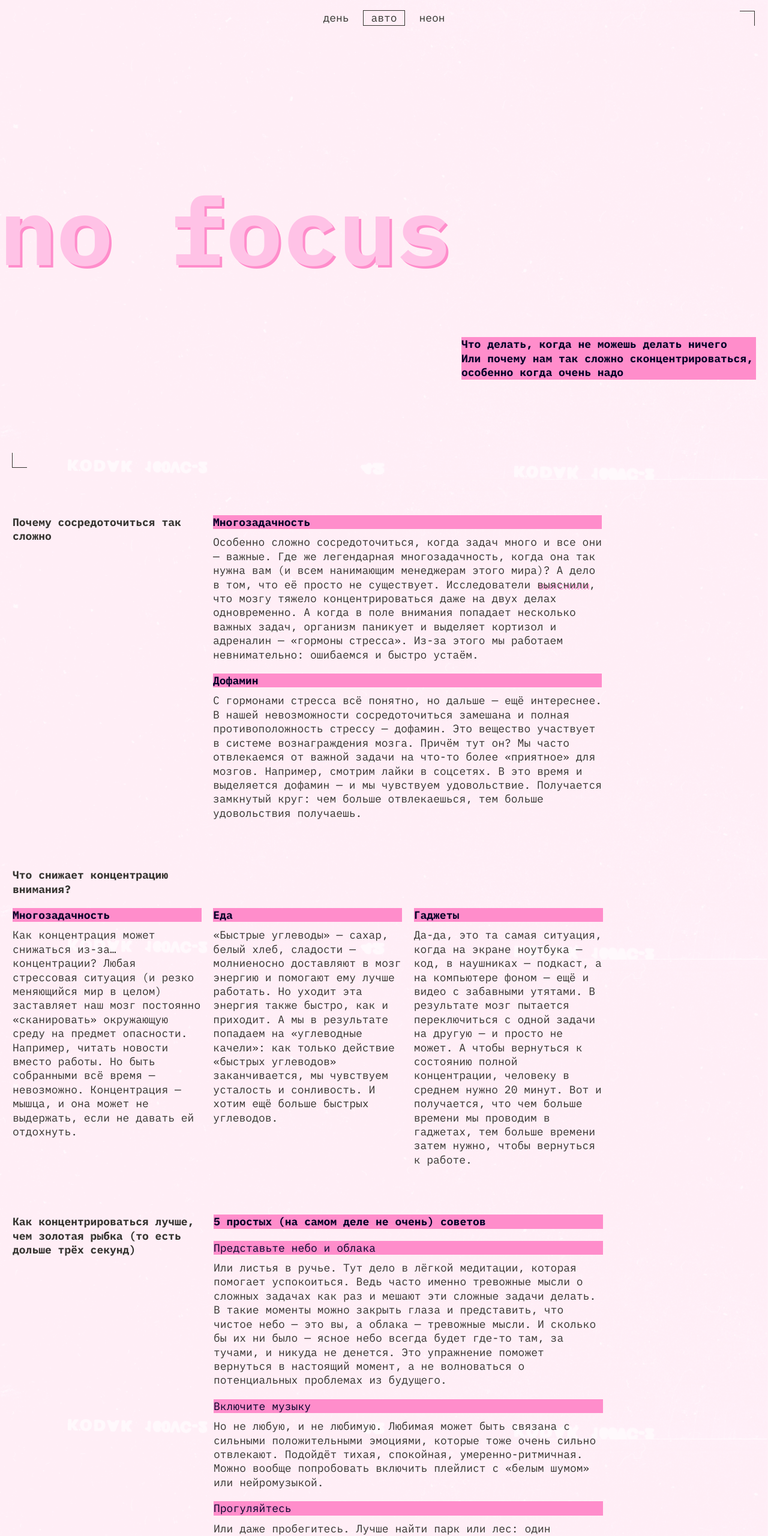
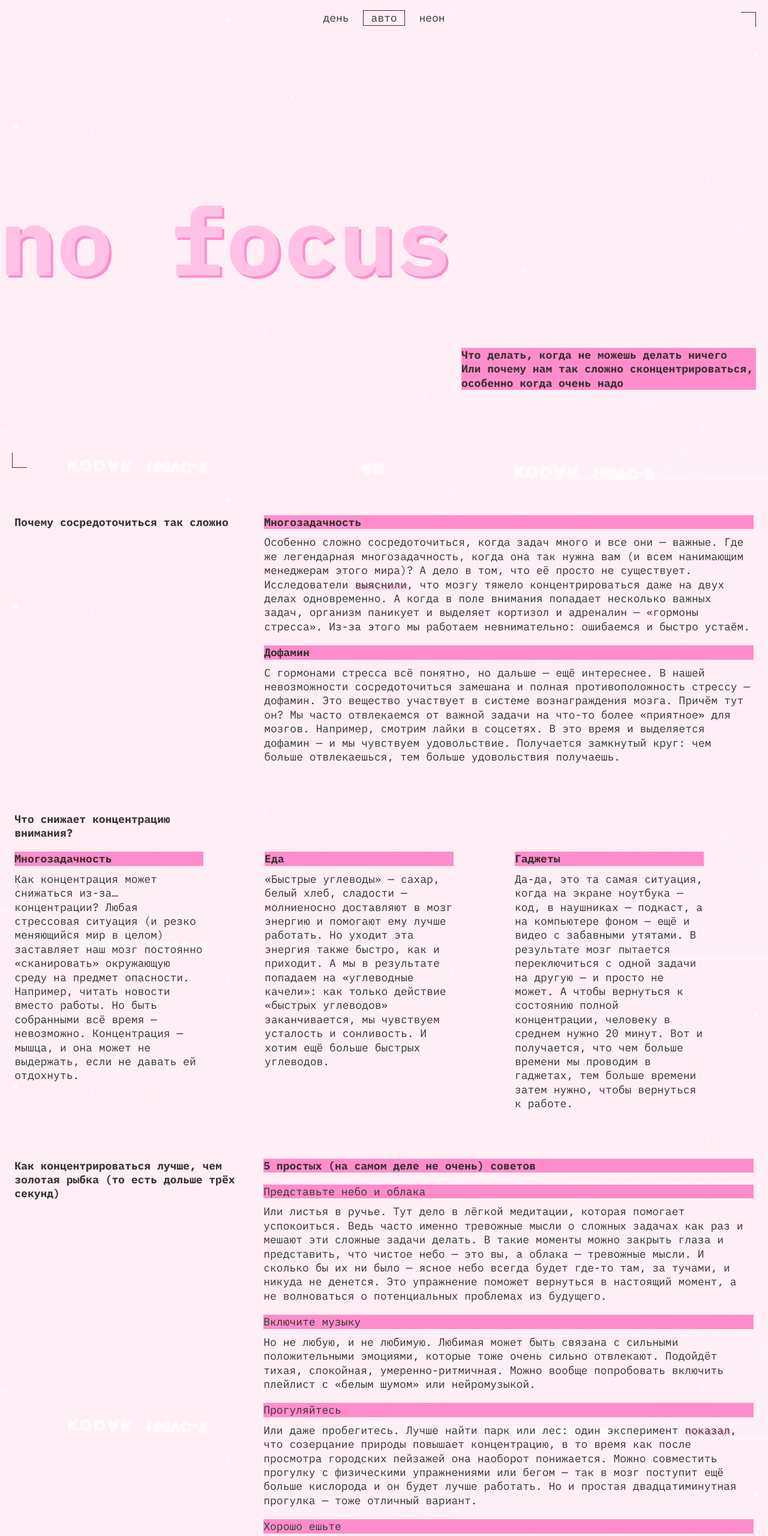
Before and after one commit to Karloph1/slozhno-sosredotochitsya-fd, a plain HTML site: page index.html in a window 1280 px wide. Shown: the top 2561 px of the page at 60% size. Drawn offline with Linux system fonts and the light colour scheme.

Commit message:
review changes

```diff
--- a/index.html
+++ b/index.html
@@ -19,9 +19,9 @@
   </head>
   <body class="page">
     <header class="header decorated-zone">
-      <div class="header__dark-theme-icon" aria-hidden="true">
+      <span class="header__dark-theme-icon" aria-hidden="true">
         Rec
-      </div>
+      </span>
       <nav class="header__theme-menu">
         <ul class="header__theme-menu-list">
           <li class="header__theme-menu-item">
@@ -51,11 +51,11 @@
       <h1 class="header__title">
         no focus
       </h1>
-      <div class="header__main  title-decor">
+      <p class="header__main  main__text-decor">
         Что делать, когда не можешь делать ничего <br>
         Или почему нам так сложно сконцентрироваться,
         особенно когда очень надо
-      </div>
+      </p>
     </header>
     <main class="main__section">
       <section class="section hard-to-concetrate">
@@ -65,10 +65,10 @@
 
         <ul class="ul__section">
           <li class="card">
-            <h3 class="card__title title-decor">
+            <h3 class="card__title main__text-decor">
               Многозадачность
             </h3>
-            <span class="card__text">
+            <p class="card__text">
               Особенно сложно сосредоточиться, когда задач много и все они
               — важные. Где же легендарная многозадачность, когда она так
               нужна вам (и всем нанимающим менеджерам этого мира)?
@@ -79,14 +79,14 @@
               организм паникует и выделяет кортизол и адреналин —
               «гормоны стресса». Из-за этого мы работаем невнимательно:
               ошибаемся и быстро устаём.
-            </span>
+            </p>
           </li>
 
           <li class="card">
-            <h3 class="card__title title-decor">
+            <h3 class="card__title main__text-decor">
               Дофамин
             </h3>
-            <span class="card__text">
+            <p class="card__text">
               С гормонами стресса всё понятно, но дальше — ещё интереснее.
               В нашей невозможности сосредоточиться замешана и полная
               противоположность стрессу — дофамин.
@@ -96,7 +96,7 @@
               смотрим лайки в соцсетях. В это время и выделяется дофамин —
               и мы чувствуем удовольствие. Получается замкнутый круг:
               чем больше отвлекаешься, тем больше удовольствия получаешь.
-            </span>
+            </p>
           </li>
         </ul>
       </section>
@@ -108,10 +108,10 @@
 
         <ul class="ul__section">
           <li class="card">
-            <h3 class="card__title title-decor">
+            <h3 class="card__title main__text-decor">
               Многозадачность
             </h3>
-            <span class="card__text">
+            <p class="card__text">
               Как концентрация может снижаться из-за… концентрации?
               Любая стрессовая ситуация (и резко меняющийся мир в целом)
               заставляет наш мозг постоянно «сканировать» окружающую
@@ -119,13 +119,13 @@
               вместо работы. Но быть собранными всё время — невозможно.
               Концентрация — мышца, и она может не выдержать, если не
               давать ей отдохнуть.
-            </span>
+            </p>
           </li>
           <li class="card">
-            <h3 class="card__title title-decor">
+            <h3 class="card__title main__text-decor">
               Еда
             </h3>
-            <span class="card__text">
+            <p class="card__text">
               «Быстрые углеводы» — сахар, белый хлеб, сладости —
               молниеносно доставляют в мозг энергию и помогают ему
               лучше работать. Но уходит эта энергия также быстро,
@@ -133,13 +133,13 @@
               «углеводные качели»: как только действие «быстрых углеводов»
               заканчивается, мы чувствуем усталость и сонливость.
               И хотим ещё больше быстрых углеводов.
-            </span>
+            </p>
           </li>
           <li class="card">
-            <h3 class="card__title title-decor">
+            <h3 class="card__title main__text-decor">
               Гаджеты
             </h3>
-            <span class="card__text">
+            <p class="card__text">
               Да-да, это та самая ситуация, когда на экране ноутбука —
               код, в наушниках — подкаст, а на компьютере фоном —
               ещё и видео с забавными утятами. В результате мозг
@@ -149,7 +149,7 @@
               Вот и получается, что чем больше времени мы проводим в
               гаджетах, тем больше времени затем нужно, чтобы вернуться
               к работе.
-            </span>
+            </p>
           </li>
         </ul>
       </section>
@@ -159,15 +159,15 @@
           Как концентрироваться лучше, чем золотая рыбка (то есть дольше трёх секунд)
         </h2>
 
-        <h3 class="card__title title-decor">
+        <h3 class="card__title main__text-decor">
           5 простых (на самом деле не очень) советов
         </h3>
         <ul class="ul__section">
           <li class="card">
-            <h4 class="card__title title-decor card-tip">
+            <h4 class="card__title main__text-decor card-tip">
               Представьте небо и облака
             </h4>
-            <span class="card__text">
+            <p class="card__text">
               Или листья в ручье. Тут дело в лёгкой медитации, которая
               помогает успокоиться. Ведь часто именно тревожные мысли о
               сложных задачах как раз и мешают эти сложные задачи делать.
@@ -176,24 +176,24 @@
               было — ясное небо всегда будет где-то там, за тучами, и никуда
               не денется. Это упражнение поможет вернуться в настоящий момент,
               а не волноваться о потенциальных проблемах из будущего.
-            </span>
+            </p>
           </li>
           <li class="card">
-            <h4 class="card__title title-decor card-tip">
+            <h4 class="card__title main__text-decor card-tip">
               Включите музыку
             </h4>
-            <span class="card__text">
+            <p class="card__text">
               Но не любую, и не любимую. Любимая может быть связана с сильными
               положительными эмоциями, которые тоже очень сильно отвлекают.
               Подойдёт тихая, спокойная, умеренно-ритмичная. Можно вообще
               попробовать включить плейлист с «белым шумом» или нейромузыкой.
-            </span>
+            </p>
           </li>
           <li class="card">
-            <h4 class="card__title title-decor card-tip">
+            <h4 class="card__title main__text-decor card-tip">
               Прогуляйтесь
             </h4>
-            <span class="card__text">
+            <p class="card__text">
               Или даже пробегитесь. Лучше найти парк или лес: один
               эксперимент <a href="https://dana.org/news-and-insights/" class="link">показал</a>, что созерцание природы повышает
               концентрацию, в то время как после просмотра городских
@@ -201,55 +201,55 @@
               с физическими упражнениями или бегом — так в мозг поступит ещё
               больше кислорода и он будет лучше работать. Но и простая
               двадцатиминутная прогулка — тоже отличный вариант.
-            </span>
+            </p>
           </li>
           <li class="card">
-            <h4 class="card__title title-decor card-tip">
+            <h4 class="card__title main__text-decor card-tip">
               Хорошо ешьте
             </h4>
-            <span class="card__text">
+            <p class="card__text">
               Мы — не ваша бабушка, но это правда важно. Выбирайте продукты,
               которые препятствуют резким скачкам сахара в крови. Например,
               с высоким содержанием клетчатки: овощи, ягоды, бобовые
               (нут, чечевица, фасоль), коричневый рис, хлеб из цельнозерновой
               пшеницы.
-            </span>
+            </p>
           </li>
           <li class="card">
-            <h4 class="card__title title-decor card-tip">
+            <h4 class="card__title main__text-decor card-tip">
               Читайте
             </h4>
-            <span class="card__text">
+            <p class="card__text">
               Настоящие бумажные книги. Это правда помогает с
               концентрацией: чтобы прочитать пост в соцсети,
               достаточно нескольких минут или даже секунд.
               А вот интересная книга способна затянуть и на несколько
               часов и круто тренирует направленное внимание.
-            </span>
+            </p>
           </li>
         </ul>
       </section>
 
       <section class="photo-section">
-        <h2 class="card__title title-decor photo-section-title">
+        <h2 class="card__title main__text-decor photo-section-title">
           А можно в картинках?
         </h2>
 
         <ul class="photo-ul">
           <li class="image-li">
-            <img src="/images/sunset.png" alt="Рассвет на берегу моря" loading="lazy" class="image image-sunshine">
+            <img src="../images/sunset.png" alt="Рассвет на берегу моря" loading="lazy" class="image image-sunshine">
           </li>
           <li class="image-li">
-            <img src="/images/ice-cream.png" alt="Мороженное в виде шариков" loading="lazy" class="image image-ice-cream">
+            <img src="../images/ice-cream.png" alt="Мороженное в виде шариков" loading="lazy" class="image image-ice-cream">
           </li>
           <li class="image-li">
-            <img src="/images/tape.png" alt="Кассета в пространстве" loading="lazy" class="image image-cassette">
+            <img src="../images/tape.png" alt="Кассета в пространстве" loading="lazy" class="image image-cassette">
           </li>
           <li class="image-li">
-            <img src="/images/books.png" alt="Стопка книг, на верху которой стоит чашка" loading="lazy" class="image image-book">
+            <img src="../images/books.png" alt="Стопка книг, на верху которой стоит чашка" loading="lazy" class="image image-book">
           </li>
           <li class="image-li">
-            <img src="/images/street.png" alt="Улаляющаяся улица" loading="lazy" class="image image-street">
+            <img src="../images/street.png" alt="Улаляющаяся улица" loading="lazy" class="image image-street">
           </li>
         </ul>
       </section>
--- a/styles/dark.css
+++ b/styles/dark.css
@@ -7,11 +7,13 @@
 :root.theme-dark {
   --accent-color: #FF0070;
   --main-color: #F1B2CE;
+  --main-text-color: #000028;
   --title-color: #DB00FF;
   --decorated-color: #FF0070;
   --button-color: #FF0070;
   --button-hover-color: #FF007066;
   --header-color: #FF0070;
   --background-image: url(../images/cover-image-dark.png);
+  --background-color: #000837;
   --icon-visibility: visible;
 }
--- a/styles/light.css
+++ b/styles/light.css
@@ -7,12 +7,14 @@
 :root.theme-light {
   --accent-color: #FF8DCB;
   --main-color: #353430;
+  --main-text-color: #353430;
   --title-color: #FFC2E6;
   --decorated-color: #353430;
   --button-color: #353430;
   --button-hover-color: #32312D66;
   --header-color: #353430;
   --background-image: url(../images/cover-image-light.png);
+  --background-color: #ffeef6;
   --icon-visibility: hidden;
 }
 
@@ -20,12 +22,14 @@
   :root {
     --accent-color: #FF8DCB;
     --main-color: #353430;
+    --main-text-color: #353430;
     --title-color: #FFC2E6;
     --decorated-color: #353430;
     --button-color: #353430;
     --button-hover-color: #32312D66;
     --header-color: #353430;
     --background-image: url(../images/cover-image-light.png);
+    --background-color: #ffeef6;
     --icon-visibility: hidden;
   }
 }
--- a/styles/style.css
+++ b/styles/style.css
@@ -5,13 +5,13 @@
   background-position: center;
   background-size: cover;
   background-attachment: fixed;
-  background-color: var(--background-image);
-  font-family: IBM Plex mono, sans-serif;
+  background-color: var(--background-color);
+  font-family: IBM Plex mono, monospace;
   box-sizing: border-box;
 }
 
-.title-decor {
-  color: #000028;
+.main__text-decor {
+  color: var(--main-text-color);
   background-color: var(--accent-color);
 }
 
@@ -25,6 +25,8 @@
   justify-self: end;
   width: 25px;
   height: 25px;
+  top: 0px;
+  right: 0px;
   border-top: 1px solid var(--decorated-color);
   border-right: 1px solid var(--decorated-color);
 }
@@ -34,6 +36,8 @@
   position: absolute;
   width: 25px;
   height: 25px;
+  bottom: 21px;
+  left: 0px;
   border-bottom: 1px solid var(--decorated-color);
   border-left: 1px solid var(--decorated-color);
 }
@@ -60,6 +64,7 @@
 }
 
 .link:focus-visible {
+  outline: none;
   outline: 1px solid var(--main-color);
 }
 
@@ -71,10 +76,12 @@
   width: 100%;
   display: grid;
   gap: 45px;
+  grid-template-rows: 1fr min-content 1fr;
 }
 
 .header__theme-menu {
   justify-self: flex-end;
+  align-self: center;
   height: min-content;
 }
 
@@ -106,7 +113,7 @@
 
 .header__theme-menu-button:focus-visible {
   outline: none;
-  text-decoration: underline 1px solid var(--button-color);
+  border-bottom: 1px solid var(--button-color);
   text-underline-offset: 3px;
 }
 
@@ -123,6 +130,8 @@
   font-weight: 400;
   font-size: var(--h2-font-size);
   line-height: 25px;
+  top: 0px;
+  right: 0px;
   text-align: center;
   justify-self: flex-end;
 }
@@ -149,16 +158,20 @@
   font-size: var(--h2-font-size);
   line-height: 23.4px;
   height: min-content;
+  justify-self: end;
+  align-self: center;
 }
 
 /**
 * main section.
 */
 .main__section {
-  width: 355px;
+  max-width: 375px;
   display: grid;
-  gap: 50px;
-  margin-block-start: 30px;
+  gap: 26px;
+  margin-block-start: 7.5%;
+  justify-items: center;
+  justify-self: center;
 }
 
 .section {
@@ -170,6 +183,7 @@
 .ul__section {
   display: grid;
   gap: 20px;
+  box-sizing: border-box;
 }
 
 .section__title {
@@ -211,13 +225,12 @@
 
 .photo-ul {
   display: grid;
-  gap: 5px
+  gap: 0.6%;
 }
 
 .image-li {
   justify-self: center;
   background-size: cover;
-  overflow: hidden;
 }
 
 /**
@@ -243,16 +256,12 @@
 * media section.
 */
 @media (width >= 375px) {
-  .page {
-    padding: 10px;
-  }
-
   /**
   * header section.
   */
   .header {
-    grid-template-rows: 183px 192px 117px;
-      min-height: 668px;
+    min-height: 668px;
+    padding: 3%;
   }
 
   .header__title,
@@ -261,34 +270,46 @@
   }
 
   .header__theme-menu {
-    margin-block-start: 62px;
+    margin-block-start: 11%;
   }
 
   .header__main {
-    width: 355px;
+    width: 100%;
+    max-width: 375px;
     margin-block-start: 10px;
+    align-self: normal;
   }
 
   .header__dark-theme-icon {
-    margin-inline-end: 9px;
+    right: 5%;
+    top: 1.4%;
   }
 
   .decorated-zone::before {
-    top: 0px;
-    right: 0px;
+    top: 1.5%;
+    right: 2.6%;
   }
 
   .decorated-zone::after {
-    bottom: 21px;
-    left: 0px;
+    bottom: 1.5%;
+    left: 3%;
   }
 
   /**
   * main section.
   */
+  .main__section {
+    min-width: 375px;
+    max-width: 767px;
+    width: 100%;
+  }
+
   .section,
   .photo-section {
-    width: 355px;
+    min-width: 375px;
+    max-width: 768px;
+    width: 100%;
+    padding: 3.1% 3%;
   }
 
   .photo-section {
@@ -296,15 +317,24 @@
   }
 
   .image {
-    width: 355px;
+    width: 100%;
+    max-width: 355px;
   }
 
   /**
   * footer section.
   */
   .footer {
-    margin-block-start: 47px;
+    margin-block-start: 17.3%;
     min-height: 667px;
+  }
+
+  .footer.decorated-zone::before {
+    top: 0%;
+  }
+
+  .footer.decorated-zone::after {
+    bottom: 3%;
   }
 
   .footer__title {
@@ -313,10 +343,6 @@
 }
 
 @media (width >= 768px) {
-  .page {
-    padding: 0px;
-  }
-
   /**
   * header section.
   */
@@ -325,59 +351,74 @@
     font-size: clamp(7.5rem, 0.5625rem + 14.4531vw, 9.8125rem);
   }
 
+  .header__title {
+    margin-inline-start: 0px;
+  }
+
   .header {
-    grid-template-rows: 304px min-content 117px;
     gap: 159px;
-    min-height: 1024px;
+    min-height: 1023px;
+    padding: 0%;
   }
 
   .header__main {
-    margin-block-start: 2px;
-    width: 364px;
+    margin-block-start: 0.4%;
+    max-width: 364px;
+    width: 100%;
     justify-self: flex-end;
+    align-self: start;
     margin-inline-end: 20px;
   }
 
   .header__theme-menu {
-    align-self: flex-end;
-    margin-block-end: 17px;
-    margin-inline-end: 20px;
+    margin-block-start: 22.6%;
+    margin-inline-end: 2.6%;
   }
 
   .header__dark-theme-icon {
-    margin-block-start: 18px;
-    margin-inline-end: 30px;
+    top: 19px;
+    right: 29px;
   }
 
   .decorated-zone::before {
-    top: 18px;
-    right: 22px;
+    top: 20px;
+    right: 20px;
   }
 
   .decorated-zone::after {
-    left: 22px;
-    bottom: 22px;
+    left: 20px;
+    bottom: 20px;
   }
 
   /**
   * main section.
   */
   .main__section {
-    width: 768px;
+    min-width: 768px;
+    max-width: 1024px;
+    width: 100%;
     gap: 80px;
-    padding: 27px 20px;
-    margin-block-start: 32px;
+    margin-block-start: 7.8%;
   }
 
   .section,
   .photo-section {
-    width: 728px;
-    grid-template-columns: 236px 472px;
+    min-width: 768px;
+    max-width: 1024px;
+    width: 100%;
+    grid-template-columns: 1fr 2.06fr;
     grid-template-rows: min-content;
+    padding: 0px 2.6%;
+    gap: 27px;
   }
 
   .section.what-reduce-concetration {
     grid-template-columns: min-content 1fr;
+    gap: 20px;
+  }
+
+  .section.better-concetrate {
+    gap: 20px 28px;
   }
 
   .section__title {
@@ -389,17 +430,21 @@
     grid-column: 2;
   }
 
-  .section.what-reduce-concetration .section__title {
+  .what-reduce-concetration .section__title {
     grid-row: 1;
   }
 
-  .section.what-reduce-concetration .ul__section {
+  .what-reduce-concetration .ul__section {
     grid-row: 2;
     grid-column: span 2;
   }
 
   .card__title {
     align-self: flex-start;
+  }
+
+  .photo-section .card__title {
+    grid-column: span 2;
   }
 
   .lack-concetration {
@@ -414,34 +459,25 @@
     gap: 20px;
   }
 
-  .section.better-concetrate .section__title {
+  .better-concetrate .section__title {
     grid-row: span 2;
   }
 
   .photo-ul {
-    grid-template-columns: repeat(3, 230px);
-    grid-template-rows: 192px 230px 318px;
+    grid-template-columns: repeat(3, 99%);
     grid-row: 2;
     width: inherit;
     gap: 20px;
   }
 
-  .photo-section-title {
-    grid-column: span 2;
-  }
-
-  .image {
+  .image-li {
     width: 100%;
     height: 100%;
-    object-fit: cover;
-    object-position: center;
   }
 
   .image-li:has(.image-sunshine) {
     grid-column: span 2;
     grid-row: 1;
-    width: 100%;
-    height: auto;
   }
 
   .image-li:has(.image-ice-cream) {
@@ -464,41 +500,51 @@
     grid-row: 3;
   }
 
+  .image {
+    width: 100%;
+    height: 100%;
+    object-fit: cover;
+    display: block;
+    max-width: none;
+  }
+
   /**
   * footer section.
   */
   .footer {
-    margin-block-start: 35px;
+    margin-block-start: 60px;
     min-height: 1024px;
   }
 
+  .footer.decorated-zone::before {
+    top: 1.9%;
+  }
+
+  .footer.decorated-zone::after {
+    bottom: 2%;
+  }
+
   .footer__title {
-    margin-block-end: 4px;
+    margin-block-end: 0px;
   }
 }
 
 @media (width >= 1024px) {
-  .page {
-    padding: 0px;
-  }
-
   /**
   * header section.
   */
   .header {
-    grid-template-rows: 205px min-content 117px;
-    gap: 113px;
+    gap: 111px;
     min-height: 768px;
   }
 
   .header__dark-theme-icon {
-    margin-block-start: 19px;
+    right: 29px;
   }
 
   .header__theme-menu {
     margin-block-start: 17px;
     margin-inline-end: 0px;
-    width: 230px;
     justify-self: center;
     align-self: flex-start;
   }
@@ -513,14 +559,17 @@
   }
 
   .header__title {
+    margin-inline-start: 0px;
     align-self: center;
   }
 
   .header__main {
-    width: 491px;
+    max-width: 491px;
+    width: 100%;
     justify-self: flex-end;
+    align-self: start;
     margin-inline-end: 20px;
-    margin-block-start: 1px;
+    margin-block-start: 0.3%;
   }
 
   .decorated-zone::after {
@@ -532,23 +581,24 @@
   * main section.
   */
   .main__section {
-    width: 1024px;
-    padding: 27px 21px
+    max-width: 1440px;
+    margin-block-start: 59px;
   }
 
   .section,
   .photo-section {
-    width: 984px;
-    grid-template-columns: 315px 649px;
+    max-width: 1440px;
+    grid-template-columns: min-content 1fr;
     gap: 20px;
+    padding: 0px 1.9%;
   }
 
   .section.hard-to-concetrate {
-    grid-template-columns: 314px 648px;
+    grid-template-columns: 1fr 2.06fr;
   }
 
   .section.better-concetrate {
-    grid-template-columns: 315px 649px;
+    grid-template-columns: 1fr 2.11fr;
   }
 
   .section.what-reduce-concetration {
@@ -569,8 +619,8 @@
   .what-reduce-concetration .ul__section {
     grid-row: 2;
     grid-column: span 3;
-    grid-auto-flow: column;
     gap: 19px;
+    grid-template-columns: repeat(3, 1fr);
   }
 
   .card {
@@ -580,33 +630,28 @@
   /**
   * photo section.
   */
-  .photo-section .card__title {
+  .photo-ul {
+    grid-template-columns: repeat(3, 32%);
     grid-column: span 2;
   }
 
-  .photo-ul {
-    grid-template-columns: 315px 315px 314px;
-    grid-template-rows: 260px 315px 433px;
+  .image {
+    max-width: none;
   }
 
   /**
   * footer section.
   **/
   .footer {
-    margin-block-start: 52px;
-    align-items: baseline;
+    margin-block-start: 5.8%;
     min-height: 768px;
   }
 
   .footer.decorated-zone::before {
-    top: 0px;
+    top: 2.6%;
   }
 
   .footer.decorated-zone::after {
-    bottom: 41px;
-  }
-
-  .footer__title {
-    margin-block-start: 300px;
+    bottom: 2.7%;
   }
 }
--- a/styles/variables.css
+++ b/styles/variables.css
@@ -5,12 +5,14 @@
 :root {
   --accent-color: #FF0070;
   --main-color: #F1B2CE;
+  --main-text-color: #000028;
   --title-color: #DB00FF;
   --decorated-color: #FF0070;
   --button-color: #FF0070;
   --button-hover-color: #FF007066;
   --header-color: #FF0070;
   --background-image: url(../images/cover-image-dark.png);
+  --background-color: #000837;
   --icon-visibility: visible;
   --h2-font-size: 18px;
   --h3-font-size: 18px;
```
